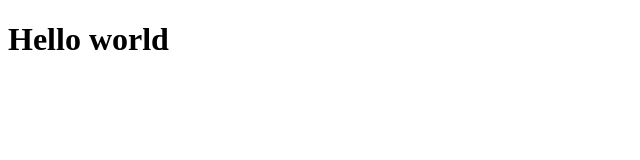
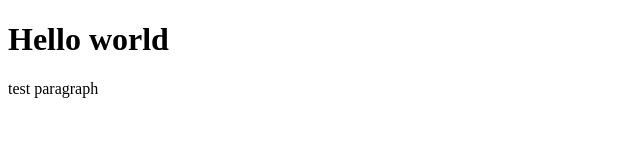
Before and after one commit to Venturing-Intellect/landing-page-template, a plain HTML site: page index.html in a window 1280 px wide. Shown: the whole page, without its empty margins (0-640 px from the left). Drawn offline with Linux system fonts and the light colour scheme.

Commit message:
feat: add test paragraph

```diff
--- a/index.html
+++ b/index.html
@@ -7,5 +7,6 @@
 </head>
 <body>
     <h1>Hello world</h1>
+    <p>test paragraph</p>
 </body>
 </html>
```
Also changed, not shown: 1 other file.
